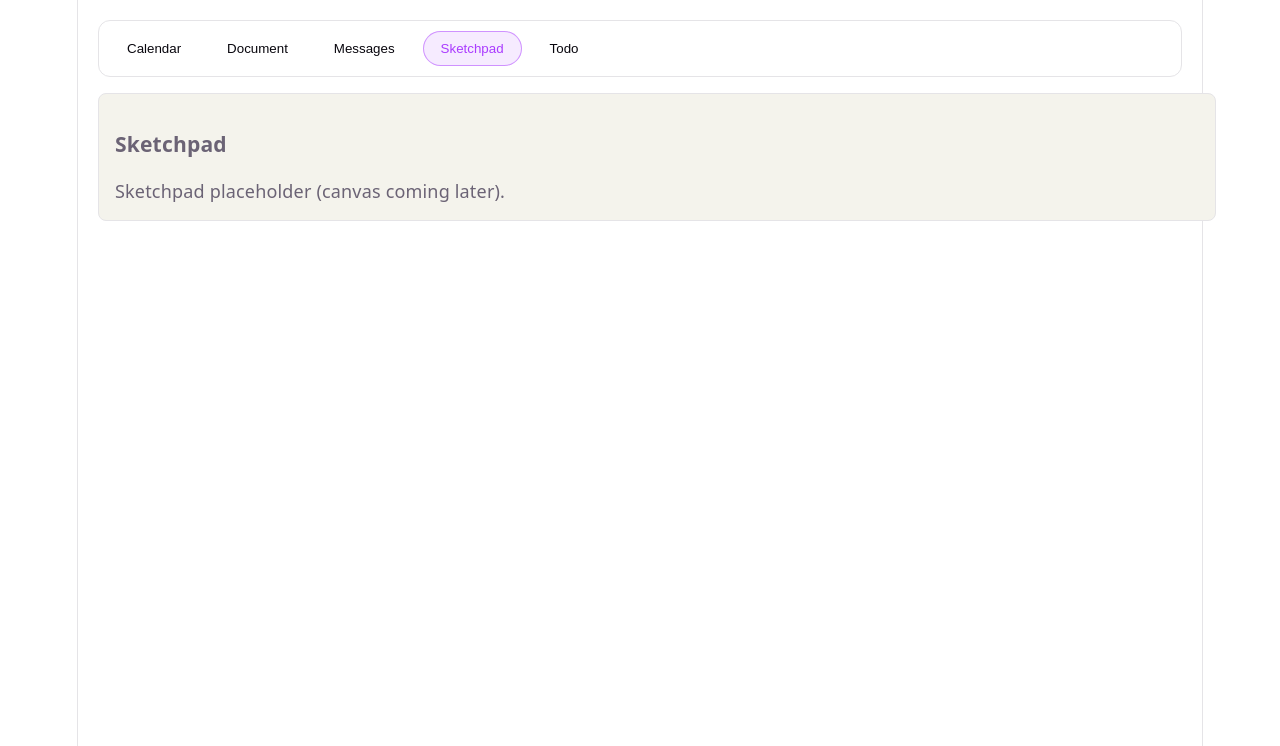
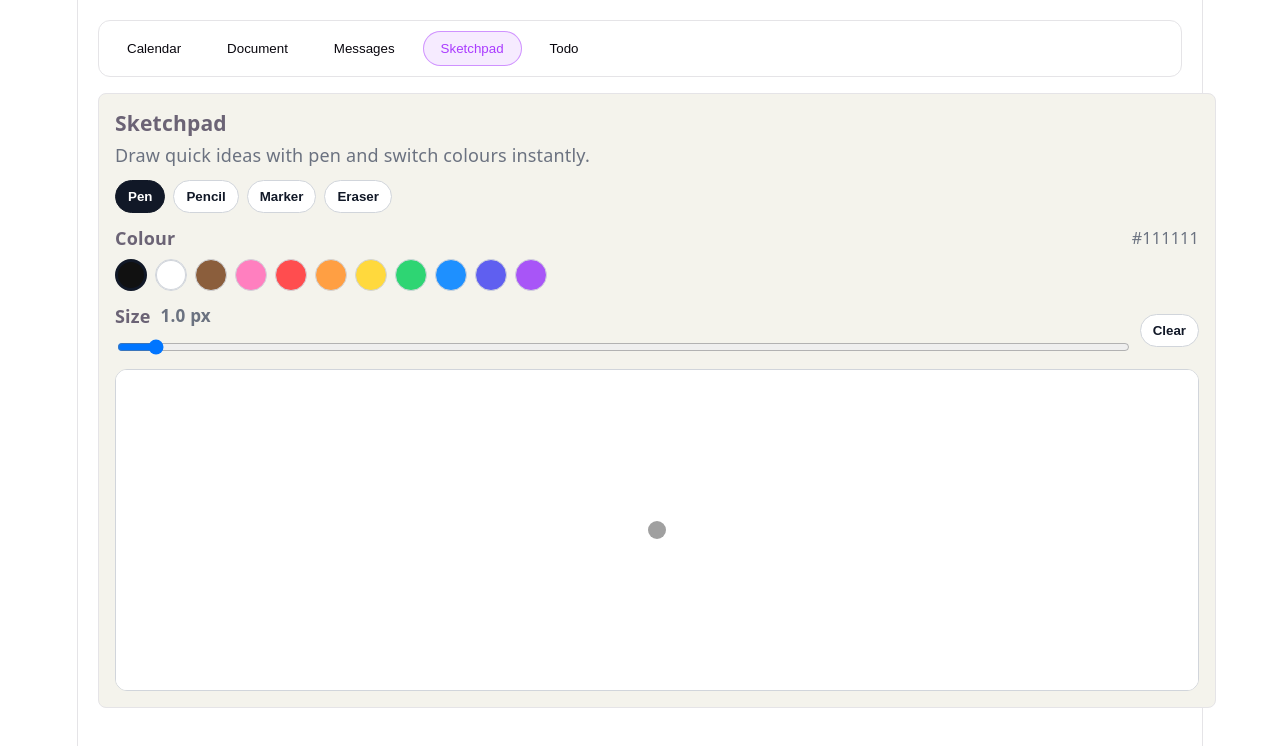
Before and after one commit to sorenbaca-tech/sendr, a React (Vite) app in the folder hackproject1/hackathon-project-1/: page / in a window 1280 px wide. Both pictures are taken after a click on the tab "Sketchpad". Shown: the top 746 px of the page. Built offline with nearby package versions, Linux system fonts and the light colour scheme.

Commit message:
sketch pad added

```diff
--- a/hackproject1/hackathon-project-1/src/components/Sketchpad.jsx
+++ b/hackproject1/hackathon-project-1/src/components/Sketchpad.jsx
@@ -1,10 +1,345 @@
-import React from 'react'
+import React, { useEffect, useMemo, useRef, useState } from 'react'
+
+const TOOL_OPTIONS = [
+  { id: 'pen', label: 'Pen' },
+  { id: 'pencil', label: 'Pencil' },
+  { id: 'marker', label: 'Marker' },
+  { id: 'eraser', label: 'Eraser' }
+]
+
+const COLOR_OPTIONS = [
+  { name: 'Black', value: '#111111' },
+  { name: 'White', value: '#ffffff' },
+  { name: 'Brown', value: '#8b5e3c' },
+  { name: 'Pink', value: '#ff7fbf' },
+  { name: 'Red', value: '#ff4d4f' },
+  { name: 'Orange', value: '#ff9f43' },
+  { name: 'Yellow', value: '#ffd93d' },
+  { name: 'Green', value: '#2ed573' },
+  { name: 'Blue', value: '#1e90ff' },
+  { name: 'Indigo', value: '#5f5ff0' },
+  { name: 'Violet', value: '#a855f7' }
+]
+
+const TOOL_STROKE_WIDTH = {
+  pen: 1,
+  pencil: 0.5,
+  marker: 8,
+  eraser: 28
+}
 
 export default function Sketchpad() {
+  const canvasRef = useRef(null)
+  const wrapperRef = useRef(null)
+  const [tool, setTool] = useState('pen')
+  const [color, setColor] = useState('#111111')
+  const [isDrawing, setIsDrawing] = useState(false)
+  const [brushSize, setBrushSize] = useState(TOOL_STROKE_WIDTH.pen)
+
+  const activeLabel = useMemo(() => {
+    return TOOL_OPTIONS.find((option) => option.id === tool)?.label || 'Pen'
+  }, [tool])
+
+  useEffect(() => {
+    setBrushSize(TOOL_STROKE_WIDTH[tool])
+  }, [tool])
+
+  useEffect(() => {
+    const canvas = canvasRef.current
+    const wrapper = wrapperRef.current
+
+    if (!canvas || !wrapper) {
+      return undefined
+    }
+
+    const resizeCanvas = () => {
+      const ratio = window.devicePixelRatio || 1
+      const rect = wrapper.getBoundingClientRect()
+
+      canvas.width = Math.floor(rect.width * ratio)
+      canvas.height = Math.floor(320 * ratio)
+      canvas.style.width = `${rect.width}px`
+      canvas.style.height = '320px'
+
+      const ctx = canvas.getContext('2d')
+      if (!ctx) {
+        return
+      }
+
+      ctx.setTransform(ratio, 0, 0, ratio, 0, 0)
+      ctx.lineCap = 'round'
+      ctx.lineJoin = 'round'
+      ctx.fillStyle = '#ffffff'
+      ctx.fillRect(0, 0, rect.width, 320)
+    }
+
+    resizeCanvas()
+
+    const resizeObserver = new ResizeObserver(resizeCanvas)
+    resizeObserver.observe(wrapper)
+
+    return () => resizeObserver.disconnect()
+  }, [])
+
+  const getPoint = (event) => {
+    const canvas = canvasRef.current
+
+    if (!canvas) {
+      return null
+    }
+
+    const rect = canvas.getBoundingClientRect()
+
+    return {
+      x: event.clientX - rect.left,
+      y: event.clientY - rect.top
+    }
+  }
+
+  const drawLine = (start, end) => {
+    const canvas = canvasRef.current
+    const ctx = canvas?.getContext('2d')
+
+    if (!ctx || !start || !end) {
+      return
+    }
+
+    ctx.strokeStyle = tool === 'eraser' ? '#ffffff' : color
+    ctx.lineWidth = brushSize
+    ctx.beginPath()
+    ctx.moveTo(start.x, start.y)
+    ctx.lineTo(end.x, end.y)
+    ctx.stroke()
+  }
+
+  const startDrawing = (event) => {
+    const point = getPoint(event)
+
+    if (!point) {
+      return
+    }
+
+    const canvas = canvasRef.current
+    const ctx = canvas?.getContext('2d')
+
+    if (!ctx) {
+      return
+    }
+
+    setIsDrawing(true)
+
+    ctx.fillStyle = tool === 'eraser' ? '#ffffff' : color
+    ctx.beginPath()
+    ctx.arc(point.x, point.y, brushSize / 2, 0, Math.PI * 2)
+    ctx.fill()
+    canvas.__lastPoint = point
+  }
+
+  const continueDrawing = (event) => {
+    if (!isDrawing) {
+      return
+    }
+
+    const point = getPoint(event)
+
+    if (!point) {
+      return
+    }
+
+    const canvas = canvasRef.current
+    const ctx = canvas?.getContext('2d')
+
+    if (!ctx) {
+      return
+    }
+
+    ctx.strokeStyle = tool === 'eraser' ? '#ffffff' : color
+    ctx.lineWidth = brushSize
+    const prev = canvas?.__lastPoint
+
+    if (prev) {
+      drawLine(prev, point)
+    }
+
+    canvas.__lastPoint = point
+  }
+
+  const stopDrawing = () => {
+    setIsDrawing(false)
+
+    if (canvasRef.current) {
+      canvasRef.current.__lastPoint = null
+    }
+  }
+
+  const clearCanvas = () => {
+    const canvas = canvasRef.current
+    const wrapper = wrapperRef.current
+
+    if (!canvas || !wrapper) {
+      return
+    }
+
+    const ctx = canvas.getContext('2d')
+    if (!ctx) {
+      return
+    }
+
+    ctx.clearRect(0, 0, canvas.width, canvas.height)
+    ctx.fillStyle = '#ffffff'
+    ctx.fillRect(0, 0, wrapper.getBoundingClientRect().width, 320)
+  }
+
   return (
-    <section className="component-card">
-      <h3>Sketchpad</h3>
-      <p>Sketchpad placeholder (canvas coming later).</p>
+    <section className="component-card" style={{ display: 'grid', gap: '12px' }}>
+      <div>
+        <h3 style={{ margin: '0 0 6px' }}>Sketchpad</h3>
+        <p style={{ margin: 0, color: 'var(--muted, #6b7280)' }}>
+          Draw quick ideas with {activeLabel.toLowerCase()} and switch colours instantly.
+        </p>
+      </div>
+
+      <div style={{ display: 'grid', gap: '12px' }}>
+        <div style={{ display: 'flex', flexWrap: 'wrap', gap: '8px' }}>
+          {TOOL_OPTIONS.map((option) => {
+            const isActive = option.id === tool
+
+            return (
+              <button
+                key={option.id}
+                type="button"
+                onClick={() => setTool(option.id)}
+                style={{
+                  borderRadius: '999px',
+                  border: isActive ? '1px solid #111827' : '1px solid #d1d5db',
+                  background: isActive ? '#111827' : '#ffffff',
+                  color: isActive ? '#ffffff' : '#111827',
+                  padding: '8px 12px',
+                  fontWeight: 700,
+                  cursor: 'pointer'
+                }}
+              >
+                {option.label}
+              </button>
+            )
+          })}
+        </div>
+
+        <div style={{ display: 'grid', gap: '8px' }}>
+          <div style={{ display: 'flex', justifyContent: 'space-between', alignItems: 'center', gap: '12px' }}>
+            <span style={{ fontWeight: 700 }}>Colour</span>
+            <span style={{ fontSize: '0.9rem', color: 'var(--muted, #6b7280)' }}>
+              {color}
+            </span>
+          </div>
+
+          <div style={{ display: 'flex', flexWrap: 'wrap', gap: '8px' }}>
+            {COLOR_OPTIONS.map((option) => {
+              const isActive = option.value === color
+
+              return (
+                <button
+                  key={option.name}
+                  type="button"
+                  aria-label={`Select ${option.name}`}
+                  onClick={() => setColor(option.value)}
+                  title={option.name}
+                  style={{
+                    width: '32px',
+                    height: '32px',
+                    borderRadius: '999px',
+                    border: isActive ? '3px solid #111827' : '1px solid #d1d5db',
+                    background: option.value,
+                    cursor: 'pointer',
+                    boxShadow: option.value === '#ffffff' ? 'inset 0 0 0 1px #d1d5db' : 'none'
+                  }}
+                />
+              )
+            })}
+          </div>
+        </div>
+
+        <div style={{ display: 'flex', alignItems: 'center', justifyContent: 'space-between', gap: '12px', flexWrap: 'wrap' }}>
+          <div style={{ display: 'flex', flexDirection: 'column', gap: '8px', flex: 1 }}>
+            <label style={{ display: 'flex', alignItems: 'center', gap: '10px', fontWeight: 700 }}>
+              Size
+              <span style={{ fontSize: '0.95rem', color: 'var(--muted, #6b7280)' }}>
+                {brushSize.toFixed(1)} px
+              </span>
+            </label>
+
+            <input
+              type="range"
+              min={tool === 'marker' ? 1 : 0.25}
+              max={tool === 'eraser' ? 44 : 24}
+              step={0.25}
+              value={brushSize}
+              onChange={(event) => setBrushSize(Number(event.target.value))}
+              style={{ width: '100%' }}
+            />
+          </div>
+
+          <button
+            type="button"
+            onClick={clearCanvas}
+            style={{
+              borderRadius: '999px',
+              border: '1px solid #d1d5db',
+              background: '#ffffff',
+              color: '#111827',
+              padding: '8px 12px',
+              fontWeight: 700,
+              cursor: 'pointer'
+            }}
+          >
+            Clear
+          </button>
+        </div>
+      </div>
+
+      <div
+        ref={wrapperRef}
+        style={{
+          border: '1px solid #d1d5db',
+          borderRadius: '12px',
+          overflow: 'hidden',
+          background: '#ffffff',
+          position: 'relative'
+        }}
+      >
+        <canvas
+          ref={canvasRef}
+          onPointerDown={startDrawing}
+          onPointerMove={continueDrawing}
+          onPointerUp={stopDrawing}
+          onPointerLeave={stopDrawing}
+          onPointerCancel={stopDrawing}
+          style={{
+            display: 'block',
+            touchAction: 'none',
+            width: '100%',
+            height: '320px',
+            background: '#ffffff'
+          }}
+        />
+
+        <div
+          aria-hidden="true"
+          style={{
+            position: 'absolute',
+            left: '50%',
+            top: '50%',
+            transform: 'translate(-50%, -50%)',
+            width: Math.max(18, brushSize * 1.1),
+            height: Math.max(18, brushSize * 1.1),
+            borderRadius: '999px',
+            background: tool === 'eraser' ? '#ffffff' : color,
+            border: tool === 'eraser' ? '1px solid #d1d5db' : 'none',
+            opacity: 0.4,
+            pointerEvents: 'none'
+          }}
+        />
+      </div>
     </section>
   )
 }
```
